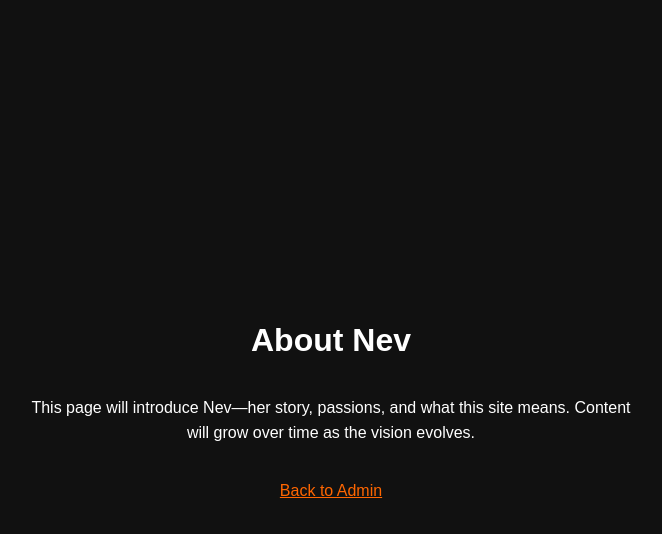
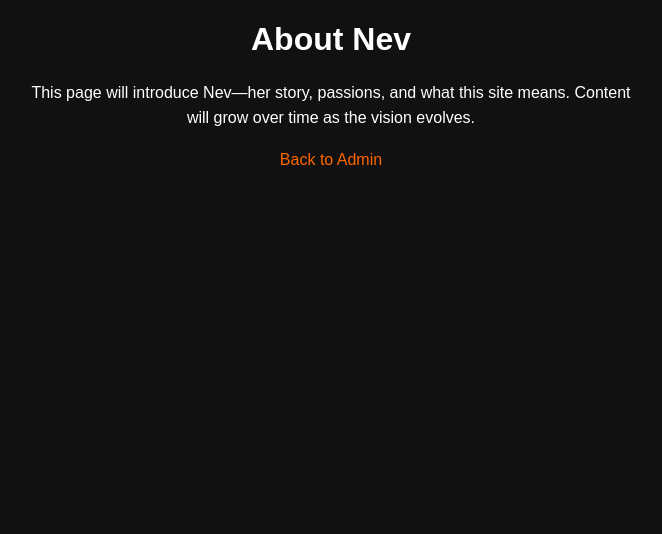
Before and after one commit to nevshub/portal, a plain HTML site: page about.html in a window 1280 px wide. Shown: the whole page, without its empty margins (309-971 px from the left). Drawn offline with Linux system fonts and the light colour scheme.

Commit message:
Update about.html

```diff
--- a/about.html
+++ b/about.html
@@ -3,28 +3,16 @@
 <head>
   <meta charset="UTF-8">
   <title>About Nev</title>
-  <style>
-    body {
-      margin: 0;
-      padding: 0;
-      background-color: #111;
-      color: #fff;
-      font-family: Arial, sans-serif;
-      text-align: center;
-      height: 100vh;
-      display: flex;
-      flex-direction: column;
-      justify-content: center;
-      align-items: center;
-    }
-    h1 { margin-bottom: 20px; }
-    p { max-width: 600px; line-height: 1.6; }
-    a { color: #ff6600; margin-top: 20px; display: inline-block; }
-  </style>
+  <link rel="stylesheet" href="style.css">
 </head>
+
 <body>
   <h1>About Nev</h1>
-  <p>This page will introduce Nev—her story, passions, and what this site means. Content will grow over time as the vision evolves.</p>
+  <p>
+    This page will introduce Nev—her story, passions, and what this site means.
+    Content will grow over time as the vision evolves.
+  </p>
+
   <a href="admin.html">Back to Admin</a>
 </body>
 </html>
```
